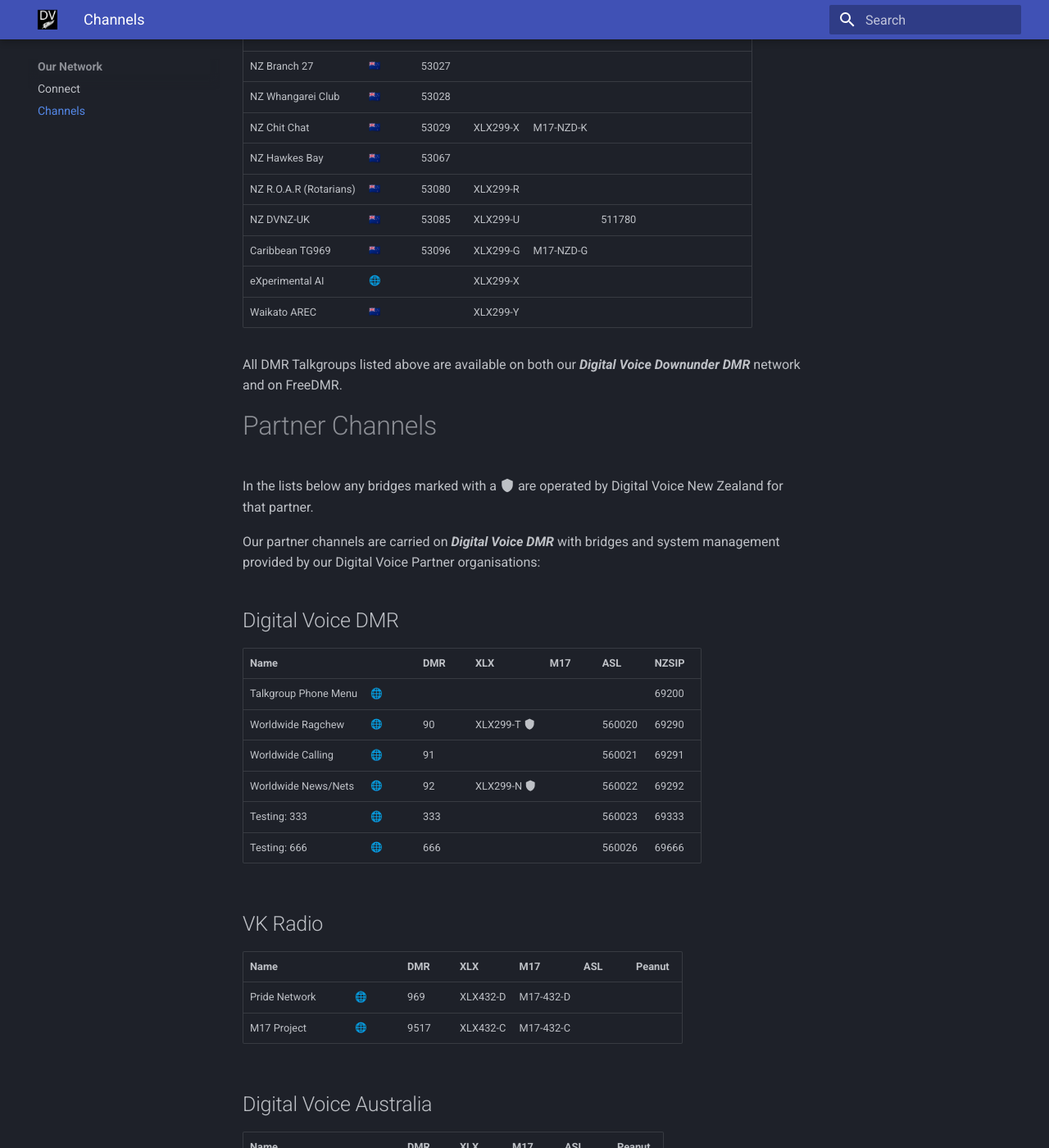
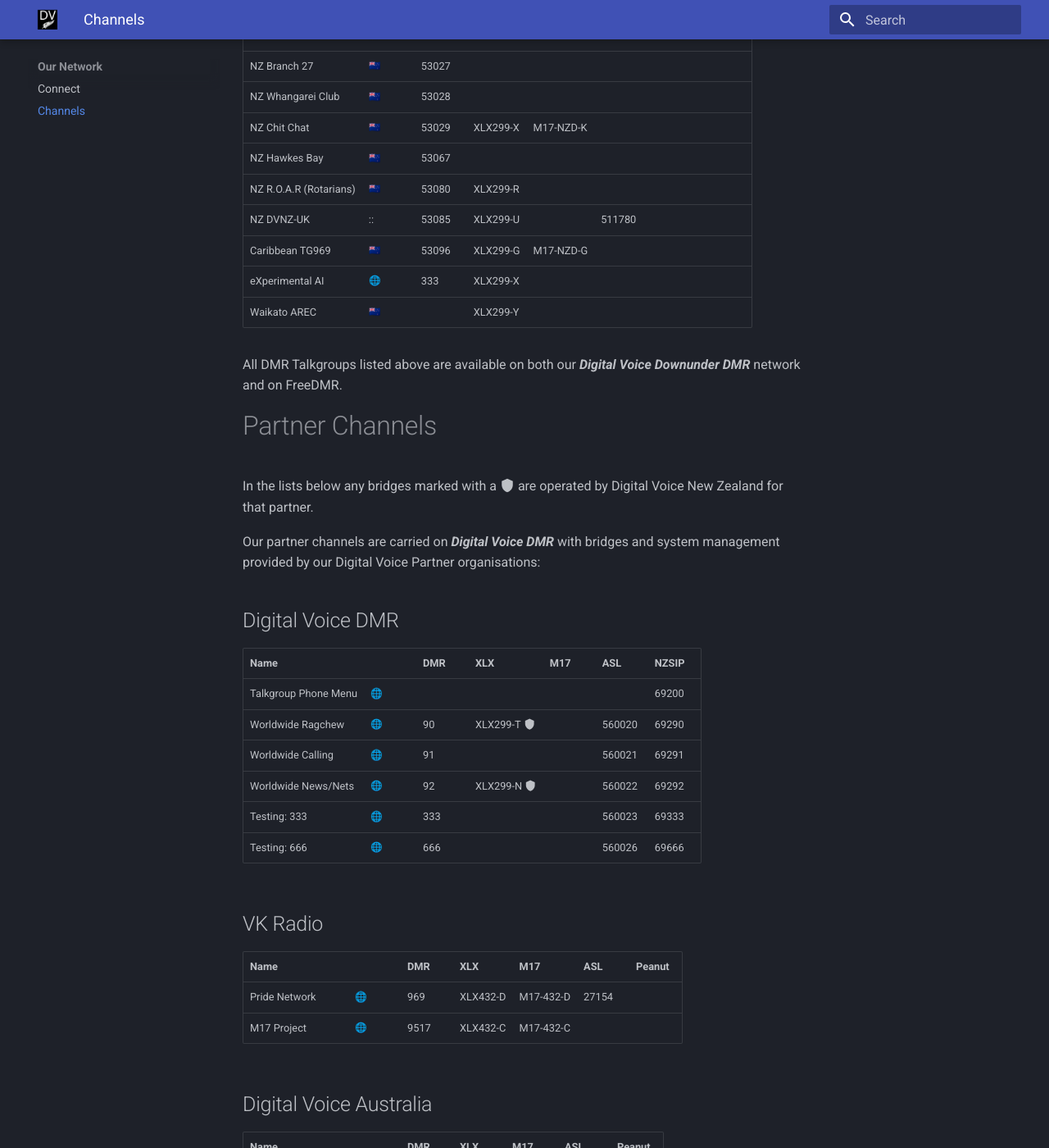
Before and after one commit to DigitalVoiceNZ/wiki, an MkDocs documentation site: the page built from docs/channels.md, in a window 1280 px wide and 1400 px high, scrolled down 503 px. Shown: the whole window at 82% size. Built offline with MkDocs 1.6.1 and Material for MkDocs 9.7.7, drawn with Linux system fonts in a browser that asks for light colours; emoji names are drawn with the system emoji font.

```diff
--- a/docs/channels.md
+++ b/docs/channels.md
@@ -15,9 +15,9 @@
 |NZ Chit Chat|:flag_nz:|53029|XLX299-X|M17-NZD-K| | | |
 |NZ Hawkes Bay|:flag_nz:|53067| | | | |
 |NZ R.O.A.R (Rotarians)|:flag_nz:|53080|XLX299-R| | | |
-|NZ DVNZ-UK|:flag_nz:|53085|XLX299-U| |511780| |
+|NZ DVNZ-UK|::|53085|XLX299-U| |511780| |
 |Caribbean TG969|:flag_nz:|53096|XLX299-G|M17-NZD-G| | |
-|eXperimental AI|:globe_with_meridians:| |XLX299-X| | | |
+|eXperimental AI|:globe_with_meridians:|333|XLX299-X| | | |
 |Waikato AREC|:flag_nz:| |XLX299-Y| | | |
 
 All DMR Talkgroups listed above are available on both our ***Digital Voice Downunder DMR*** network and on FreeDMR.
@@ -44,7 +44,7 @@
 
 |Name||DMR|XLX|M17|ASL|Peanut|
 |:--||:--|:--|:--|:--|:--|
-|Pride Network|:globe_with_meridians:|969|XLX432-D|M17-432-D| | |
+|Pride Network|:globe_with_meridians:|969|XLX432-D|M17-432-D|27154| |
 |M17 Project|:globe_with_meridians:|9517|XLX432-C|M17-432-C| | |
 
 ## Digital Voice Australia
```
